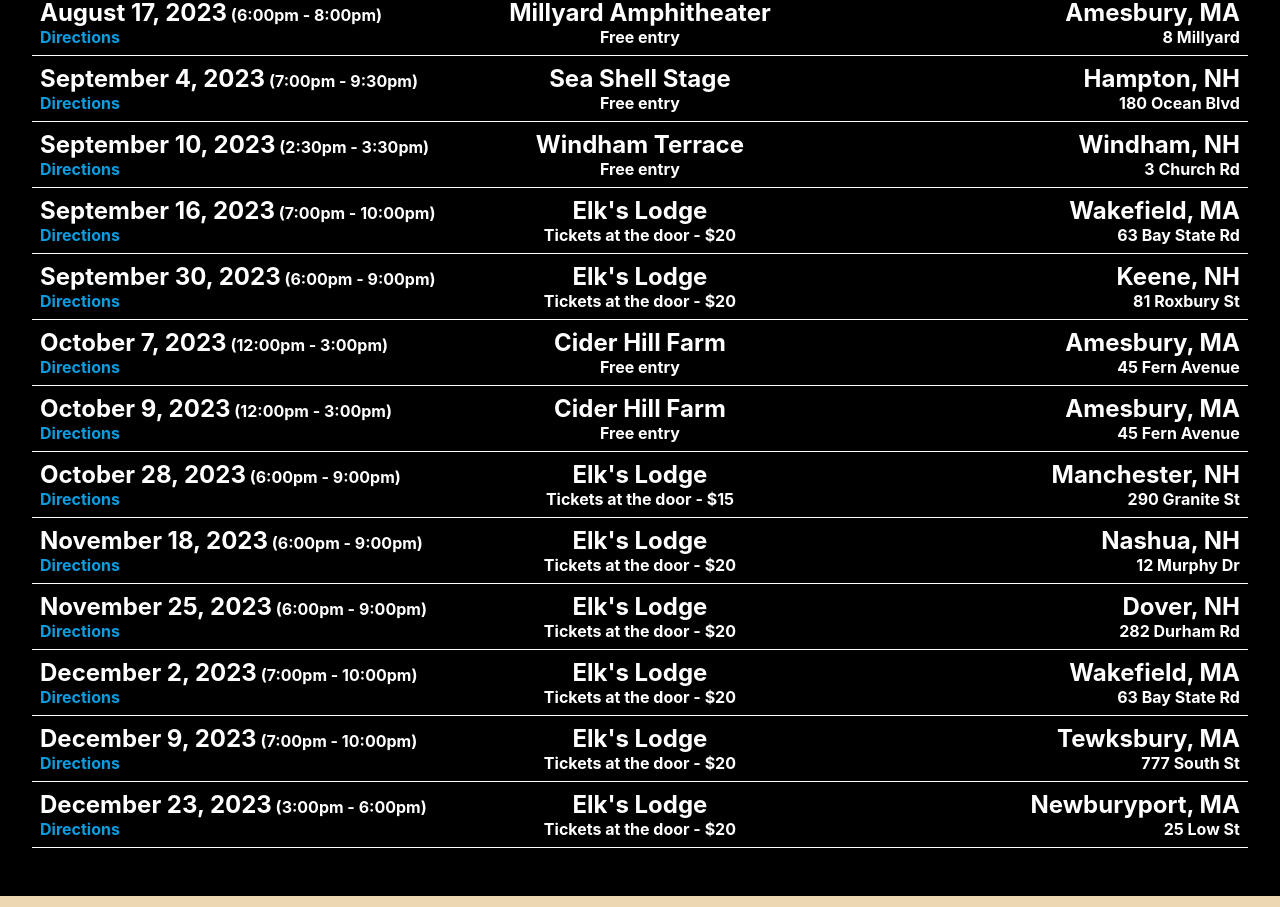
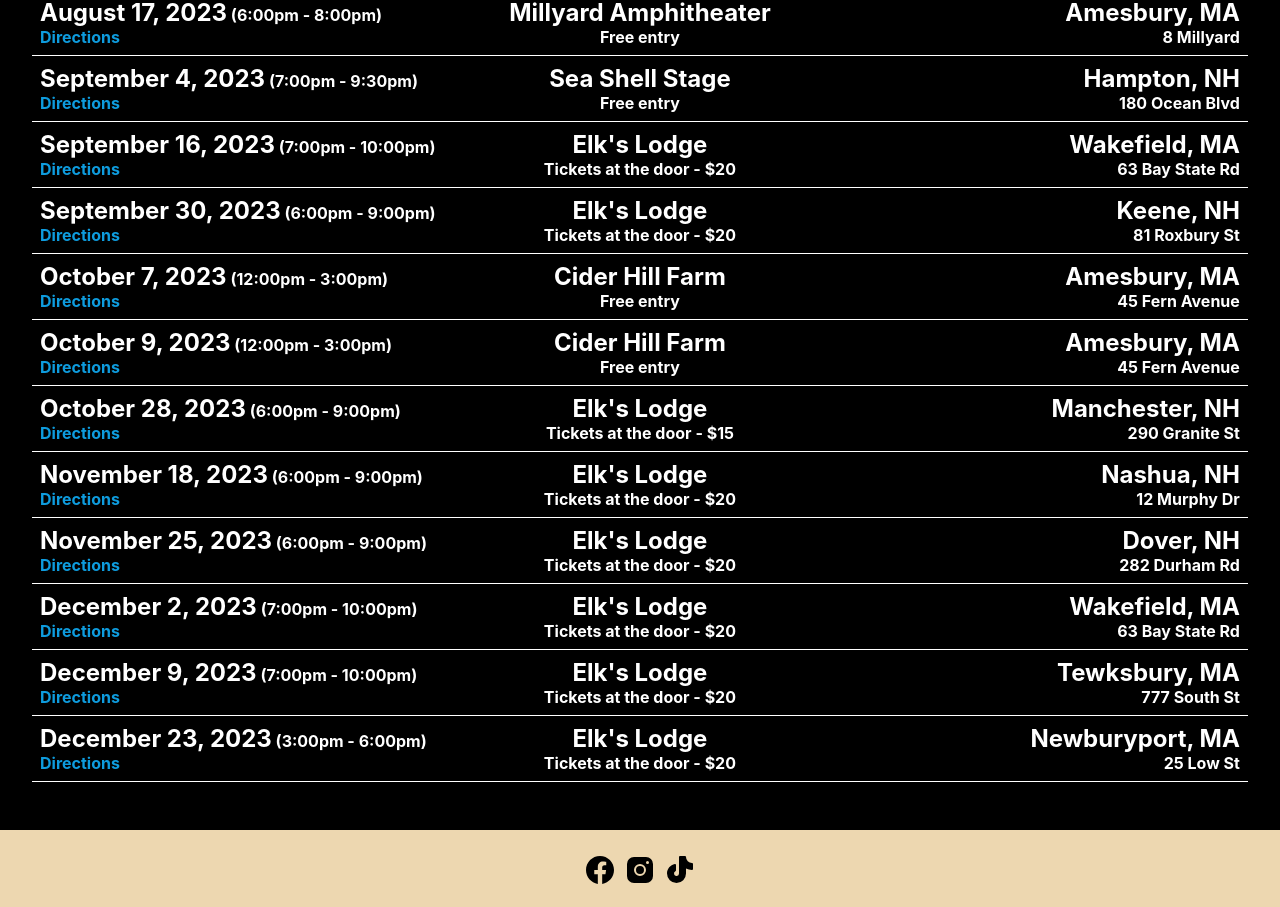
Before and after one commit to TheTiiiim/The-GemsTones-Website, a Next.js app: page /dates in a window 1280 px wide. Shown: the part 957-1864 px from the top of the page. Built offline with nearby package versions, Linux system fonts and the light colour scheme; a web font is replaced by a local one.

Commit message:
remove private event from listing

```diff
--- a/pages/dates.tsx
+++ b/pages/dates.tsx
@@ -105,15 +105,6 @@ const Dates: NextPage = () => {
         </li>
 
         <li>
-          <div className={styles.dateTime}><h2>September 10, 2023</h2>&#32;<span className={styles.time}>(2:30pm - 3:30pm)</span></div>
-          <p className={styles.venue}>Windham Terrace</p>
-          <p className={styles.tickets}>Free entry</p>
-          <p className={styles.cityState}>Windham, NH</p>
-          <p className={styles.address}>3 Church Rd</p>
-          <div className={styles.directionsButton}><a target="_blank" href="https://goo.gl/maps/HezY3cXWT2qCkL21A" rel="noreferrer">Directions</a></div>
-        </li>
-
-        <li>
           <div className={styles.dateTime}><h2>September 16, 2023</h2>&#32;<span className={styles.time}>(7:00pm - 10:00pm)</span></div>
           <p className={styles.venue}>Elk&apos;s Lodge</p>
           <p className={styles.tickets}>Tickets at the door - $20</p>
```
